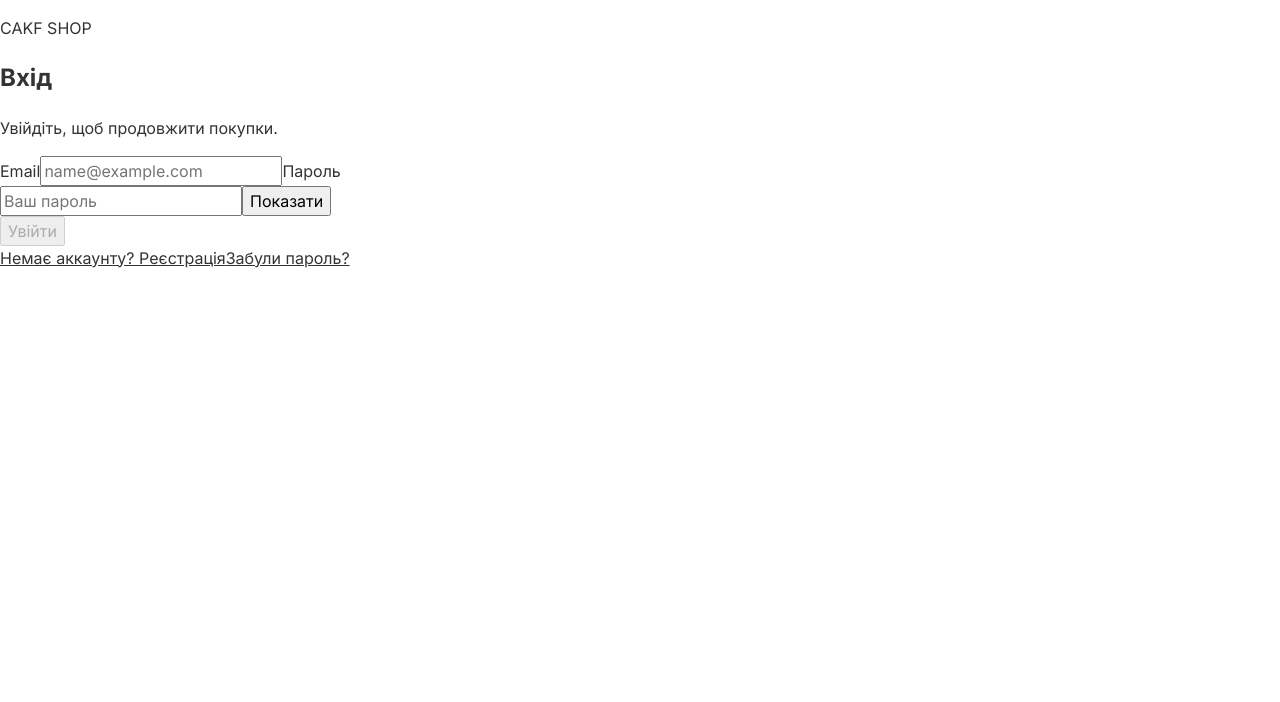
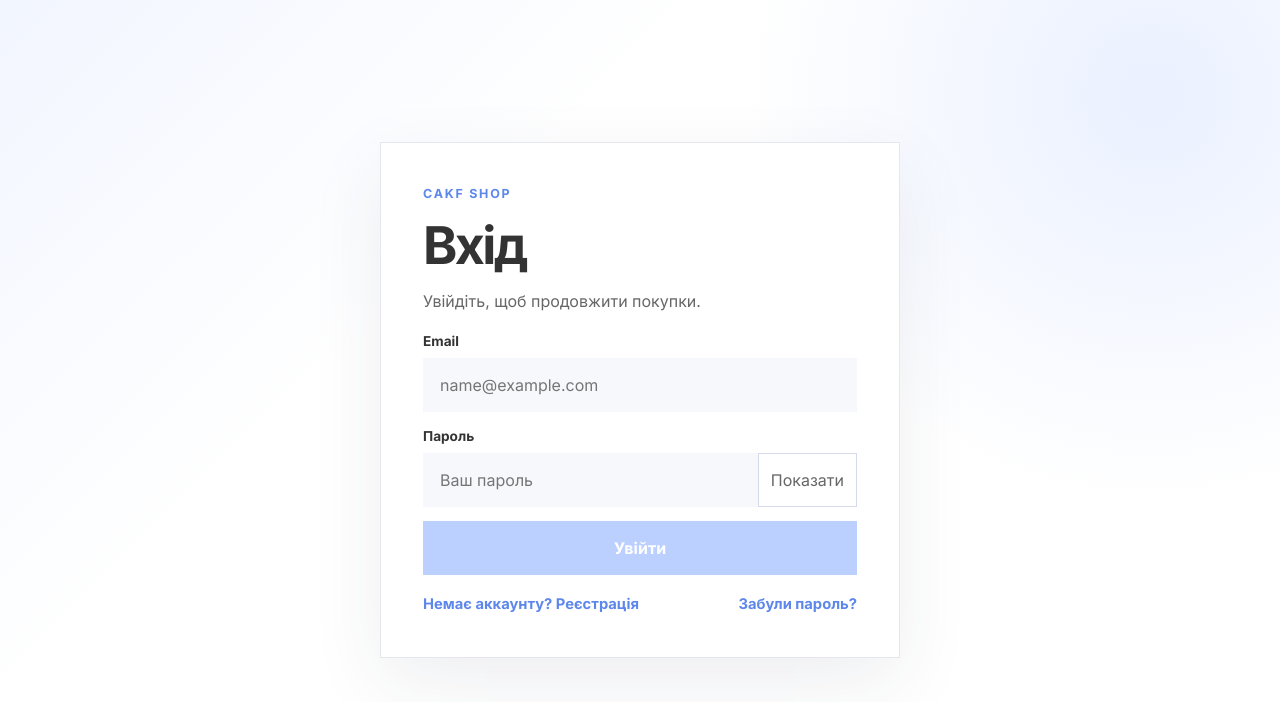
Before and after one commit to C-A-K-F-Repo/cakf-task1-frontend, a React (Vite) app: page /login in a window 1280 px wide. Shown: the top 702 px of the page. Built offline with nearby package versions, Linux system fonts and the light colour scheme; no server answers.

Commit message:
Style auth flow pages

```diff
--- a/src/styles/index.css
+++ b/src/styles/index.css
@@ -161,6 +161,169 @@ a {
   display: grid;
   min-height: 100vh;
   place-items: center;
+}
+
+.auth-page {
+  align-items: center;
+  background:
+    linear-gradient(135deg, rgba(123, 163, 255, 0.1), rgba(255, 255, 255, 0) 34%),
+    radial-gradient(circle at 90% 12%, rgba(123, 163, 255, 0.16), transparent 30%),
+    #ffffff;
+  display: grid;
+  min-height: 100vh;
+  padding: 32px 16px;
+}
+
+.auth-card {
+  background: rgba(255, 255, 255, 0.94);
+  border: 1px solid var(--line);
+  box-shadow: 0 24px 70px rgba(35, 45, 80, 0.08);
+  display: grid;
+  gap: 18px;
+  margin: 0 auto;
+  max-width: 520px;
+  padding: 42px;
+  width: 100%;
+}
+
+.auth-card--success {
+  text-align: center;
+}
+
+.auth-eyebrow {
+  color: var(--blue-dark);
+  font-size: 0.78rem;
+  font-weight: 700;
+  letter-spacing: 0.14em;
+  margin: 0;
+  text-transform: uppercase;
+}
+
+.auth-card h1 {
+  color: var(--text);
+  font-size: clamp(2rem, 7vw, 3.25rem);
+  letter-spacing: -0.05em;
+  line-height: 0.95;
+  margin: 0;
+}
+
+.auth-subtitle,
+.auth-agreement {
+  color: var(--muted);
+  margin: 0;
+}
+
+.auth-form {
+  display: grid;
+  gap: 14px;
+}
+
+.auth-field {
+  color: var(--text);
+  display: grid;
+  gap: 7px;
+  text-align: left;
+}
+
+.auth-field span {
+  font-size: 0.85rem;
+  font-weight: 700;
+}
+
+.auth-field input {
+  background: #f6f8fc;
+  border: 1px solid transparent;
+  color: var(--text);
+  min-height: 54px;
+  outline: none;
+  padding: 0 16px;
+  width: 100%;
+}
+
+.auth-field input:focus {
+  border-color: var(--blue);
+  box-shadow: 0 0 0 3px rgba(123, 163, 255, 0.18);
+}
+
+.auth-field input[aria-invalid="true"] {
+  border-color: #e05252;
+}
+
+.auth-field small,
+.auth-error {
+  color: #c83f3f;
+  font-size: 0.8rem;
+  margin: 0;
+}
+
+.auth-password-field {
+  display: grid;
+  grid-template-columns: minmax(0, 1fr) auto;
+}
+
+.auth-password-toggle {
+  background: #ffffff;
+  border: 1px solid var(--line-strong);
+  color: var(--muted);
+  cursor: pointer;
+  padding: 0 12px;
+}
+
+.auth-password-toggle:hover {
+  color: var(--blue-dark);
+}
+
+.auth-code-input {
+  font-size: 1.35rem;
+  font-weight: 700;
+  letter-spacing: 0.24em;
+  text-align: center;
+}
+
+.auth-submit {
+  align-items: center;
+  background: var(--blue);
+  border: 1px solid var(--blue);
+  color: #ffffff;
+  cursor: pointer;
+  display: inline-flex;
+  font-weight: 700;
+  justify-content: center;
+  min-height: 54px;
+  padding: 0 18px;
+  text-decoration: none;
+}
+
+.auth-submit:hover:not(:disabled) {
+  background: var(--blue-dark);
+  border-color: var(--blue-dark);
+}
+
+.auth-submit:disabled {
+  cursor: not-allowed;
+  opacity: 0.5;
+}
+
+.auth-submit--link {
+  margin-top: 8px;
+}
+
+.auth-links {
+  display: flex;
+  flex-wrap: wrap;
+  gap: 12px;
+  justify-content: space-between;
+}
+
+.auth-links a {
+  color: var(--blue-dark);
+  font-size: 0.92rem;
+  font-weight: 700;
+  text-decoration: none;
+}
+
+.auth-links a:hover {
+  text-decoration: underline;
 }
 
 .home-page {
```
